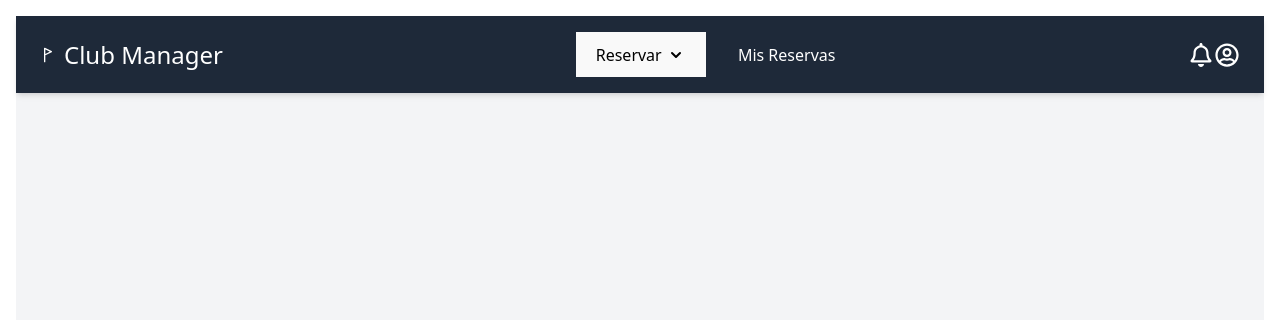
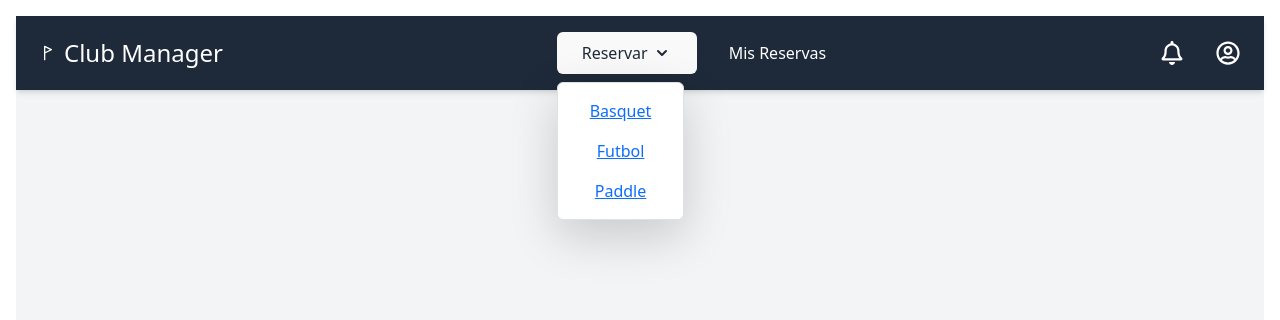
Before and after one commit to TomasKoch03/Club_Manager_frontend, a React (Vite) app: page /club-manager in a window 1280 px wide. Both pictures are taken after a click on the button "Reservar". Shown: the top 320 px of the page. Built offline with nearby package versions, Linux system fonts and the light colour scheme.

Commit message:
feat(NavBar): agregar componente NavBarDropDown y mejorar la estructura del menú

```diff
--- a/src/components/NavBar.jsx
+++ b/src/components/NavBar.jsx
@@ -1,8 +1,8 @@
 import React from "react";
 import { FaRegBell, FaRegUserCircle } from 'react-icons/fa';
-import { LuFlagTriangleRight } from "react-icons/lu";
 import NavBarLogo from './NavBarItems/NavBarLogo';
 import NavBarItem from './NavBarItems/NavBarItem';
+import NavBarDropDown from './NavBarItems/NavBarDropDown';
 
 const Navbar = () => {
   const handleNotificationClick = () => {
@@ -12,36 +12,39 @@ const Navbar = () => {
   const handleProfileClick = () => {
     console.log('Perfil clicked');
   };
+
   return (
-    <header className="bg-gray-800 text-white shadow-md w-full"> {/* Cambia bg-gray-800 por tu color verde oscuro */}
+    <header className="bg-gray-800 text-white shadow-md w-full">
       <nav className="w-full mx-auto px-6 py-3 flex justify-between items-center">
 
         <NavBarLogo href="/club-manager/home" title="Club Manager" />
 
         <div className="hidden md:flex items-center space-x-8">
-          <div className="relative">
-            {/* El botón "Reservar" con una flecha para indicar que es un menú */}
-            <button className="flex items-center text-black hover:text-gray-300 focus:outline-none">
-              <span>Reservar</span>
-              <svg className="h-5 w-5 ml-1" viewBox="0 0 20 20" fill="currentColor">
-                <path fillRule="evenodd" d="M5.293 7.293a1 1 0 011.414 0L10 10.586l3.293-3.293a1 1 0 111.414 1.414l-4 4a1 1 0 01-1.414 0l-4-4a1 1 0 010-1.414z" clipRule="evenodd" />
-              </svg>
-            </button>
-          </div>
+          <NavBarDropDown title="Reservar">
+            <div className="p-2">
+              <a href="/club-manager/reservar/basquet" className="block px-4 py-2 hover:bg-gray-100 text-gray-800">
+                Basquet
+              </a>
+              <a href="/club-manager/reservar/futbol" className="block px-4 py-2 hover:bg-gray-100 text-gray-800">
+                Futbol
+              </a>
+              <a href="/club-manager/reservar/paddle" className="block px-4 py-2 hover:bg-gray-100 text-gray-800">
+                Paddle
+              </a>
+            </div>
+          </NavBarDropDown>
           <NavBarItem href="/club-manager/mis-reservas">
             Mis Reservas
           </NavBarItem>
         </div>
 
-        <div className="flex items-center space-x-5">
+        <div className="flex items-center gap-8">
           <NavBarItem
-            type="button"
             onClick={handleNotificationClick}
             icon={FaRegBell}
             ariaLabel="Notificaciones"
           />
           <NavBarItem
-            type="button"
             onClick={handleProfileClick}
             icon={FaRegUserCircle}
             ariaLabel="Perfil de usuario"
--- /dev/null
+++ b/src/components/NavBarItems/NavBarDropDown.jsx
@@ -0,0 +1,27 @@
+import React, { useState } from 'react';
+
+const NavBarDropDown = ({ title, children }) => {
+  const [isOpen, setIsOpen] = useState(false);
+
+  return (
+    <div className="relative">
+      <button
+        className="flex items-center text-gray-800 hover:text-gray-600 focus:outline-none bg-gray-200 px-4 py-2 rounded border-none"
+        onClick={() => setIsOpen(!isOpen)}
+      >
+        <span>{title}</span>
+        <svg className="h-5 w-5 ml-1" viewBox="0 0 20 20" fill="currentColor">
+          <path fillRule="evenodd" d="M5.293 7.293a1 1 0 011.414 0L10 10.586l3.293-3.293a1 1 0 111.414 1.414l-4 4a1 1 0 01-1.414 0l-4-4a1 1 0 010-1.414z" clipRule="evenodd" />
+        </svg>
+      </button>
+
+      {isOpen && (
+        <div className="absolute top-full left-0 mt-2 bg-white border rounded shadow-lg z-10">
+          {children}
+        </div>
+      )}
+    </div>
+  );
+};
+
+export default NavBarDropDown;
--- a/src/components/NavBarItems/NavBarItem.jsx
+++ b/src/components/NavBarItems/NavBarItem.jsx
@@ -1,7 +1,6 @@
 import React from 'react';
 
 const NavBarItem = ({
-  type = 'link',
   href,
   onClick,
   children,
@@ -11,26 +10,22 @@ const NavBarItem = ({
 }) => {
   const baseClasses = 'text-white hover:text-gray-300 focus:outline-none';
 
-  if (type === 'button') {
-    return (
-      <button
-        className={`${baseClasses} bg-transparent border-none p-0 ${className}`}
-        onClick={onClick}
-        aria-label={ariaLabel}
-      >
-        {Icon && <Icon className="h-6 w-6" />}
-        {children}
-      </button>
-    );
-  }
+  const handleClick = (e) => {
+    if (onClick && !href) {
+      e.preventDefault();
+      onClick();
+    }
+  };
 
   return (
     <a
-      href={href}
+      href={href || '#'}
       className={`${baseClasses} ${className}`}
       style={{ textDecoration: 'none' }}
+      onClick={handleClick}
+      aria-label={ariaLabel}
     >
-      {Icon && <Icon className="h-6 w-6 mr-2" />}
+      {Icon && <Icon className={`h-6 w-6 ${children ? 'mr-2' : ''}`} />}
       {children}
     </a>
   );
```
